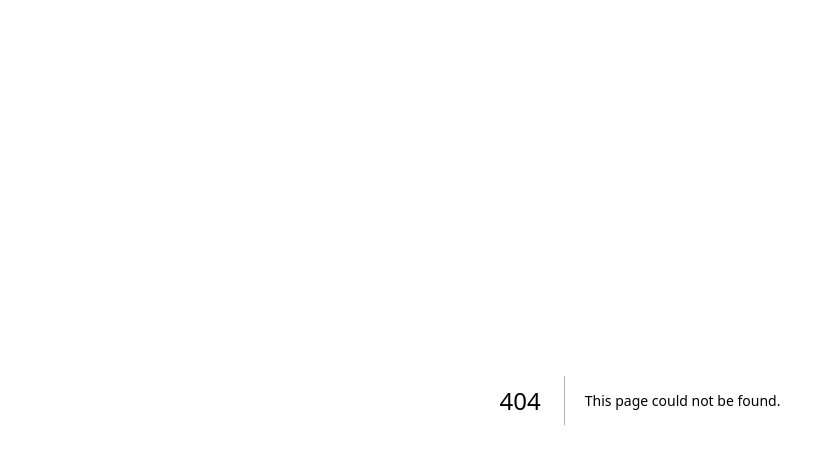
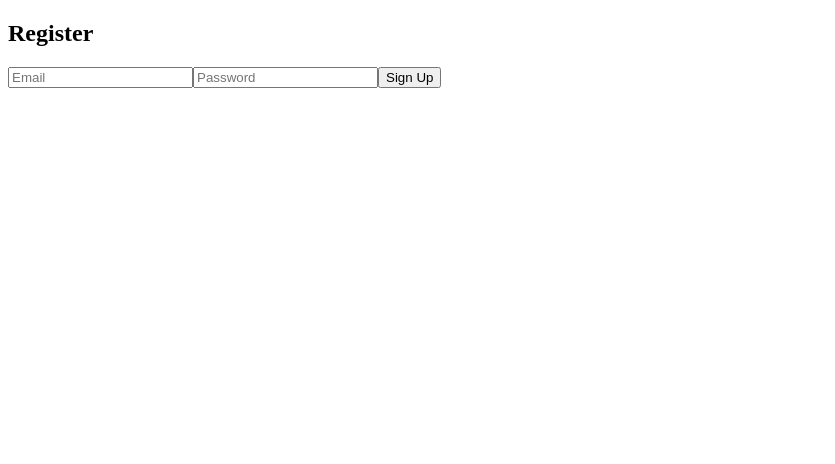
Before and after one commit to sunilkumart2025/event-registration-website, a Next.js app: page /register in a window 1280 px wide. Before the commit this address had no page. Shown: the top 464 px of the page, without its empty margins (0-835 px from the left). Built offline with nearby package versions, Linux system fonts and the light colour scheme; no server answers.

Commit message:
Create register.js

```diff
--- /dev/null
+++ b/pages/register.js
@@ -0,0 +1,26 @@
+import { useState } from 'react';
+import supabase from '../lib/supabaseClient';
+
+export default function Register() {
+    const [email, setEmail] = useState('');
+    const [password, setPassword] = useState('');
+
+    async function handleRegister() {
+        const { data, error } = await supabase.auth.signUp({
+            email,
+            password,
+        });
+
+        if (error) alert(error.message);
+        else alert('Check your email for confirmation!');
+    }
+
+    return (
+        <div>
+            <h2>Register</h2>
+            <input type="email" placeholder="Email" onChange={(e) => setEmail(e.target.value)} />
+            <input type="password" placeholder="Password" onChange={(e) => setPassword(e.target.value)} />
+            <button onClick={handleRegister}>Sign Up</button>
+        </div>
+    );
+}
```
